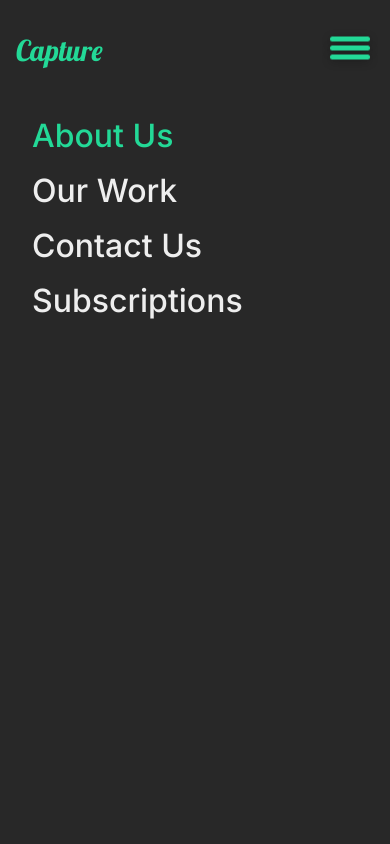
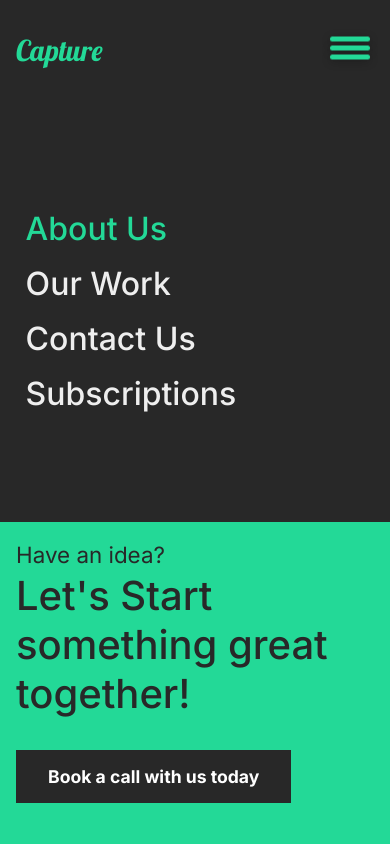
Before and after one commit to sujoyduttajad/Capture-Portfolio, a React (Create React App) app: page / in a window 390 px wide. Both pictures are taken after a click on the element 350 px from the left and 48 px from the top of the page. Shown: the top 844 px of the page. Built offline with nearby package versions, Linux system fonts and the light colour scheme.

Commit message:
Update Nav.js

```diff
--- a/src/components/Nav.js
+++ b/src/components/Nav.js
@@ -2,7 +2,7 @@ import React, { useState } from "react";
 import { NavLink, useLocation } from "react-router-dom";
 import styled from "styled-components";
 import { motion } from "framer-motion";
-import { pageAnimation, titleAnimation } from "../animation";
+import { pageAnimation, titleAnimation, fade } from "../animation";
 
 const Navbar = styled.nav`
   min-height: 10vh;
@@ -71,10 +71,10 @@ const Navmenu = styled(motion.div)`
   display: flex;
   flex-direction: column;
   align-items: flex-start;
-  justify-content: space-between;
-  height: 100vh;
+  justify-content: space-evenly;
+  height: 100%;
   width: 100vw;
-  overflow-y: hidden;
+  overflow: hidden;
   position: fixed;
   z-index: 5001;
   font-size: 5rem;
@@ -82,10 +82,32 @@ const Navmenu = styled(motion.div)`
   ul {
     list-style: none;
     li {
-      padding-left: 2rem;
+      padding-left: 1.6rem;
       position: relative;
       color: #23d997;
     }
+  }
+`;
+
+const Contact = styled(motion.div)`
+  padding: 1rem;
+  width: 100vw;
+  color: #282828;
+  background-color: #23d997;
+  h2 {
+    font-size: 50%;
+    margin: 0;
+  }
+  p {
+    color: #282828;
+    margin: 0;
+    padding: 0;
+  }
+  button {
+    border: none;
+    margin: 2rem 0;
+    background-color: #282828;
+    /* padding-left: 0; */
   }
 `;
 
@@ -147,8 +169,8 @@ const Nav = () => {
                 className="menu-link"
                 to="/"
                 onClick={() => setIsClicked(!isClicked)}
-                style={isClicked => ({
-                  color: isClicked && path === '/' ? "#23d997" : "#eee"
+                style={(isClicked) => ({
+                  color: isClicked && path === "/" ? "#23d997" : "#eee",
                 })}
               >
                 About Us
@@ -159,8 +181,8 @@ const Nav = () => {
                 className="menu-link"
                 to="/work"
                 onClick={() => setIsClicked(!isClicked)}
-                style={isClicked => ({
-                  color: isClicked && path === '/work' ? "#23d997" : "#eee"
+                style={(isClicked) => ({
+                  color: isClicked && path === "/work" ? "#23d997" : "#eee",
                 })}
               >
                 Our Work
@@ -171,8 +193,8 @@ const Nav = () => {
                 className="menu-link"
                 to="/contact"
                 onClick={() => setIsClicked(!isClicked)}
-                style={isClicked => ({
-                  color: isClicked && path === '/contact' ? "#23d997" : "#eee"
+                style={(isClicked) => ({
+                  color: isClicked && path === "/contact" ? "#23d997" : "#eee",
                 })}
               >
                 Contact Us
@@ -183,14 +205,23 @@ const Nav = () => {
                 className="menu-link"
                 to="/subspack"
                 onClick={() => setIsClicked(!isClicked)}
-                style={isClicked => ({
-                  color: isClicked && path === '/subspack' ? "#23d997" : "#eee"
+                style={(isClicked) => ({
+                  color: isClicked && path === "/subspack" ? "#23d997" : "#eee",
                 })}
               >
                 Subscriptions
               </NavLink>
             </li>
           </ul>
+          <Contact variants={titleAnimation} initial="hidden" animate="show">
+            <p>Have an idea?</p>
+            <h2>Let's Start something great together!</h2>
+            <NavLink className="non-styled-link" to="/contact">
+              <motion.button variants={fade}>
+                Book a call with us today
+              </motion.button>
+            </NavLink>
+          </Contact>
         </Navmenu>
       ) : (
         ""
```
